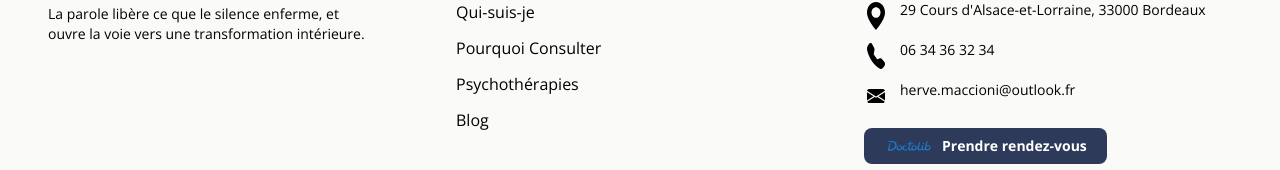
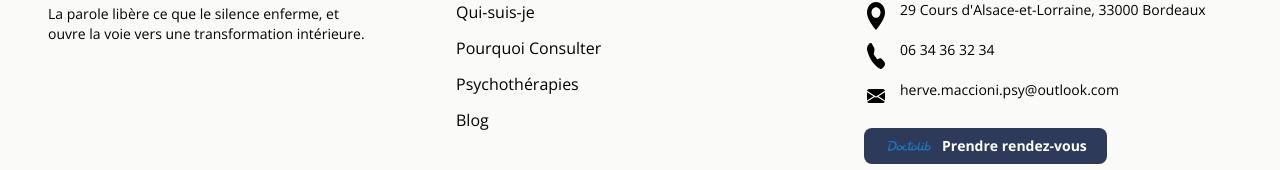
Before and after one commit to e-maccioni26/front-site-psychanalyste, a Next.js app: page /qui-suis-je in a window 1280 px wide. Shown: the part 2674-2844 px from the top of the page. Built offline with nearby package versions, Linux system fonts and the light colour scheme; no server answers.

Commit message:
fix(Footer): update email address and make it clickable refactor(TypeAnimationComponent)

```diff
--- a/src/components/Footer.tsx
+++ b/src/components/Footer.tsx
@@ -54,7 +54,7 @@ const Footer = () => {
                 <div className="w-6 h-6 flex items-center justify-center mt-1">
                   <Image src="/images/icones/mail.svg" alt="Email" width={18} height={18} />
                 </div>
-                <p className="text-sm text-black">herve.maccioni@outlook.fr</p>
+                <p className="text-sm text-black"><a href="mailto:herve.maccioni.psy@outlook.com">herve.maccioni.psy@outlook.com</a></p>
               </div>
 
               <div className="mt-5">
--- a/src/components/TypeAnimationComponent.tsx
+++ b/src/components/TypeAnimationComponent.tsx
@@ -7,13 +7,19 @@ const TypeAnimationComponent = () => {
     <div className="text-center font-black my-8 px-6 p-10 mb-20 bg-[#F5EBDD]">
       <TypeAnimation
         sequence={[
+
           'La parole libère ce que le silence enferme, et ouvre la voie vers une transformation intérieure.',
+          3000,
+          '',
           1000,
+
         ]}
         wrapper="h2"
-        speed={50}
+        speed={40}
         style={{ fontSize: '2em', display: 'inline-block', fontFamily: 'var(--font-title)', color: '#2E3A59' }}
-        repeat={0}
+        repeat={Infinity}
+        cursor={true}
+        deletionSpeed={60}
       />
     </div>
   );
```
